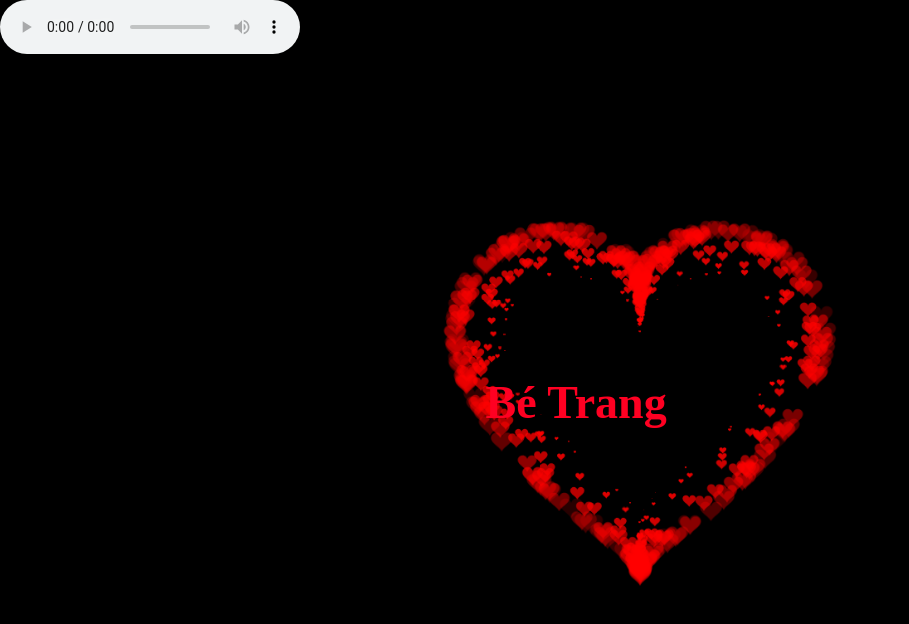
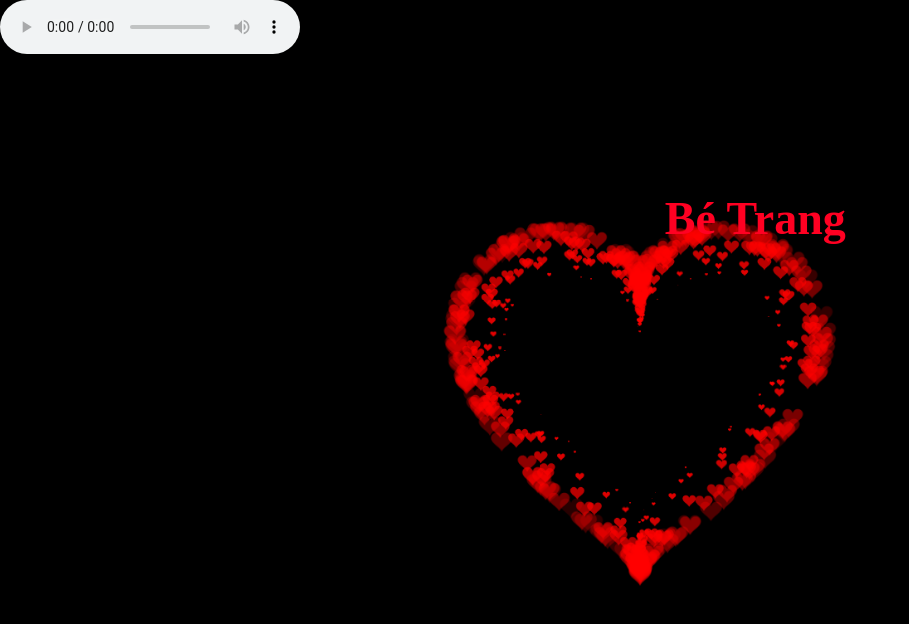
Before and after one commit to ngocloi1/Love, a website: page index.html in a window 1280 px wide. Shown: the whole page, without its empty margins (0-909 px from the left). Drawn offline with Linux system fonts and the light colour scheme.

Commit message:
Signed-off-by: Prince <loingocluxury@gmail.com>

```diff
--- a/index.html
+++ b/index.html
@@ -25,8 +25,8 @@ h1 {
     z-index: 10;
   }
   .T {
-    top: 40vh;
-    left: 27vw;
+    top: 17vh;
+    left: 41vw;
     color: #ff0022;
     animation-delay: .5s;
   }
```
